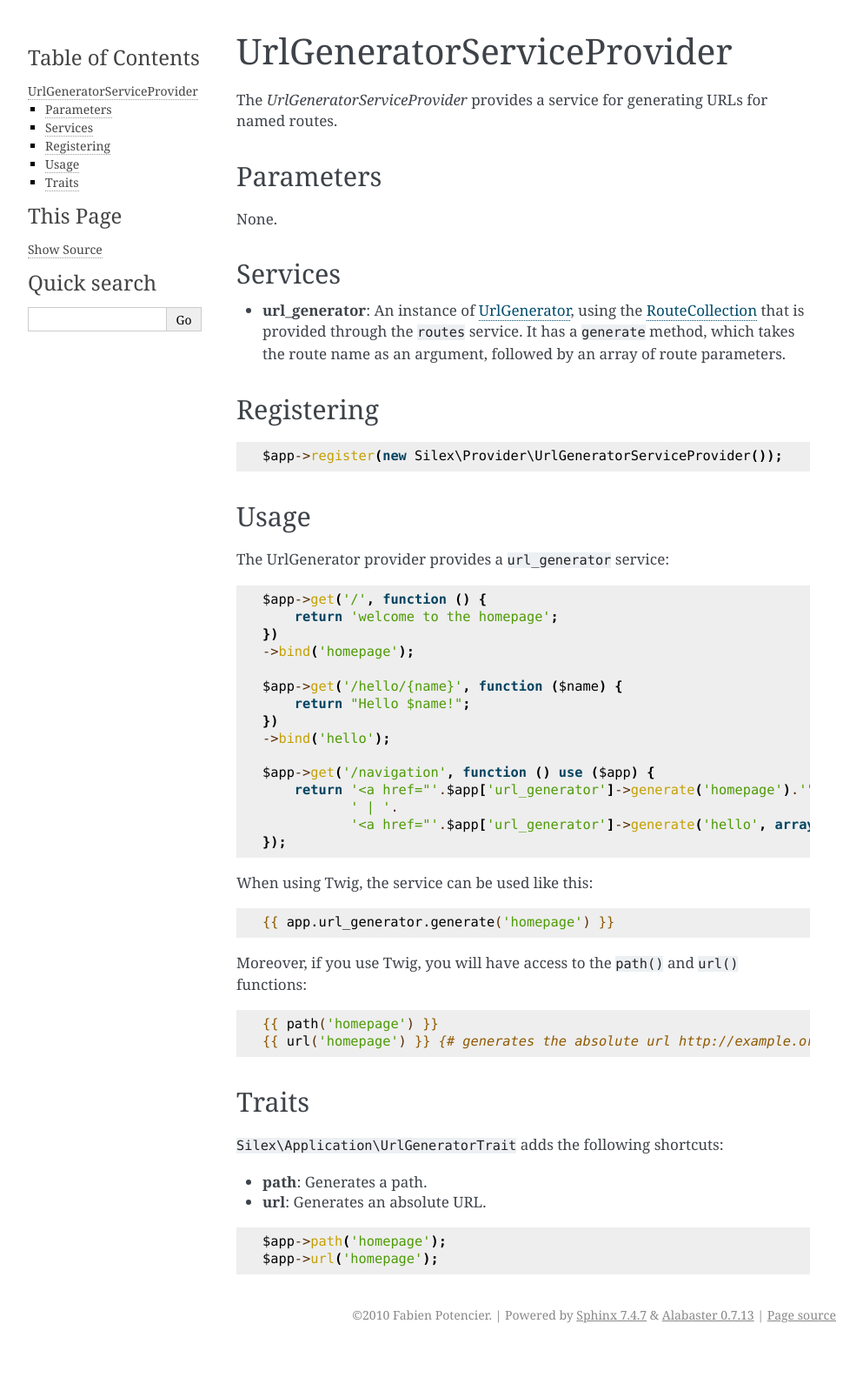
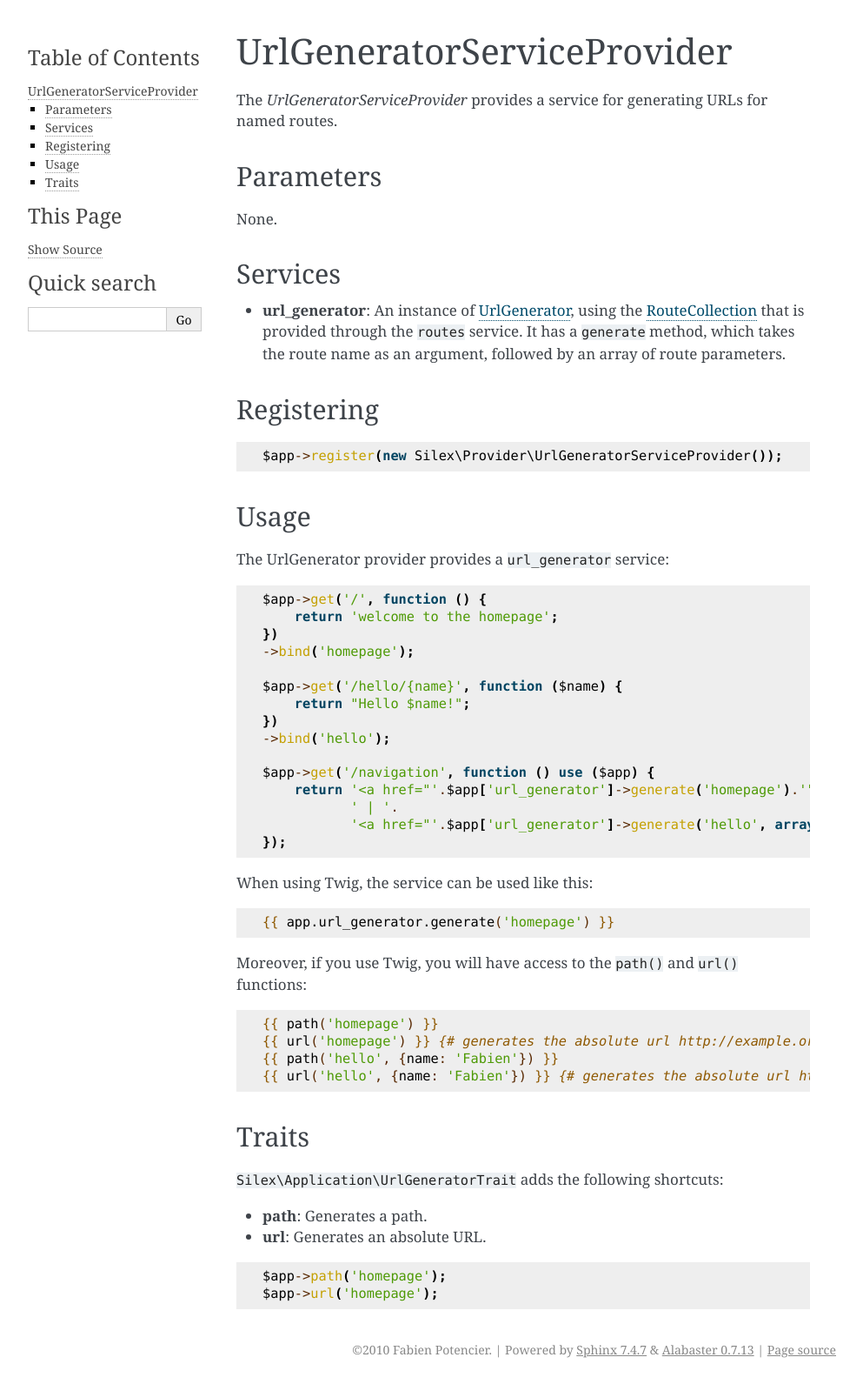
Before and after one commit to silexphp/Silex, a Sphinx documentation site: the page built from doc/providers/url_generator.rst, in a window 1280 px wide. Shown: the whole page at 87% size, without its empty margins (148-1141 px from the left). Built offline with Sphinx 7.4.7, drawn with Linux system fonts in a browser that asks for light colours; before the commit the page ends 1551 px from its top, so only the background shows below that.

Commit message:
[Doc] Added more sample to url_url_generator provider
fixed #508

```diff
--- a/doc/providers/url_generator.rst
+++ b/doc/providers/url_generator.rst
@@ -61,6 +61,8 @@ Moreover, if you use Twig, you will have access to the ``path()`` and
 
     {{ path('homepage') }}
     {{ url('homepage') }} {# generates the absolute url http://example.org/ #}
+    {{ path('hello', {name: 'Fabien'}) }}
+    {{ url('hello', {name: 'Fabien'}) }} {# generates the absolute url http://example.org/hello/Fabien #}
 
 Traits
 ------
```
